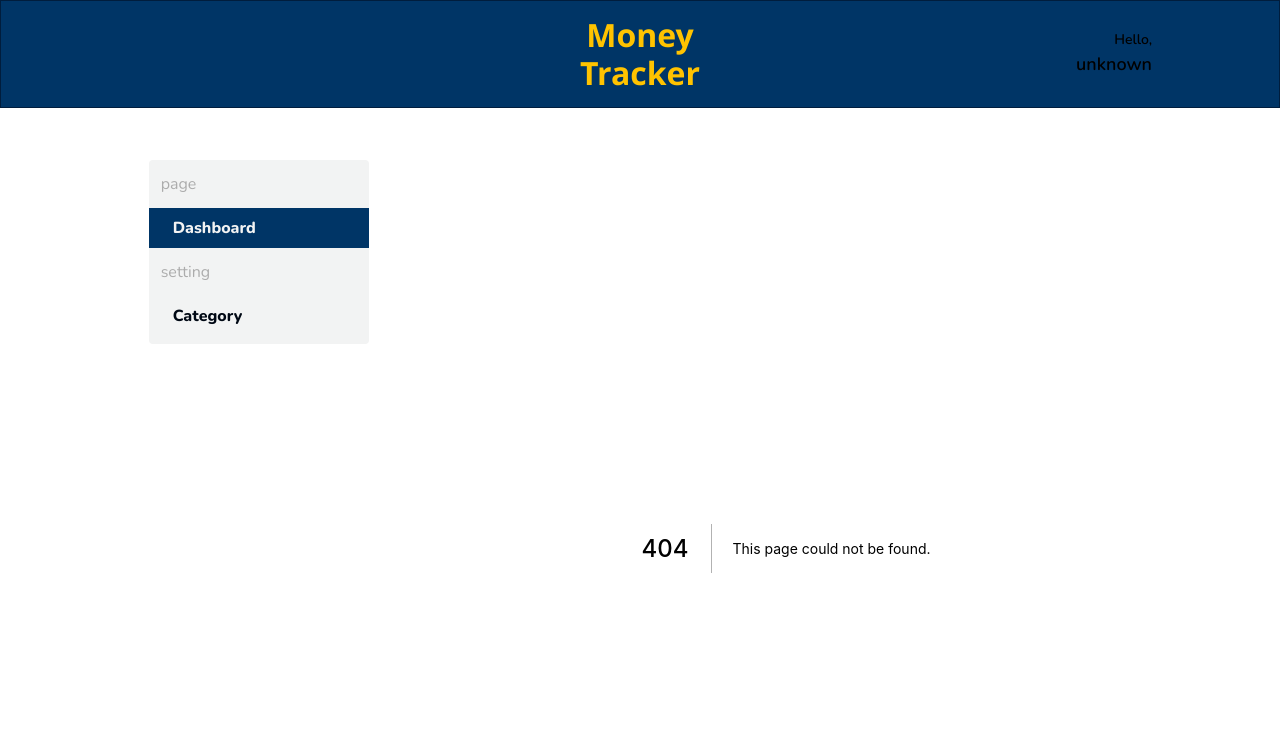
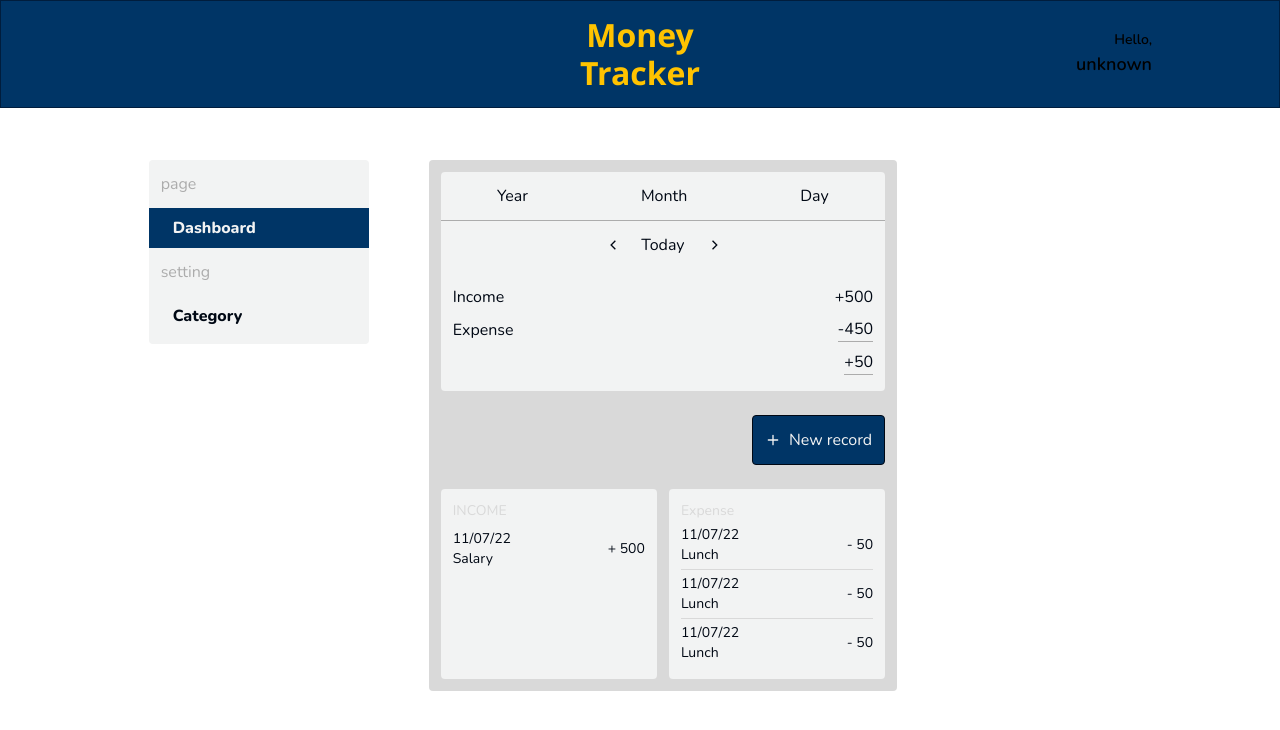
Before and after one commit to WannapornJ/money-tracker, a Next.js app: page / in a window 1280 px wide. Before the commit this address had no page. Shown: the top 730 px of the page. Built offline with nearby package versions, Linux system fonts and the light colour scheme; a web font is replaced by a local one.

Commit message:
feat: static report

```diff
--- /dev/null
+++ b/pages/components/listDetail.jsx
@@ -0,0 +1,29 @@
+import React from 'react'
+import { CgTrashEmpty, CgPen } from 'react-icons/cg'
+
+export default function ListDetail() {
+  return (
+    <div className='mr-3 bg-gray-100 rounded text-blue-300 h-full box-border'>
+      <div className='flex items-center justify-between border-b-[1px] border-gray-200 text-sm'>
+        <p className='p-3'>Tracnsaction detail</p>
+        <div className='p-3 flex items-center justify-end gap-x-3'>
+          <CgTrashEmpty />
+          <CgPen />
+        </div>
+      </div>
+      <div className='p-3 flex items-center justify-around gap-x-5'>
+        <div>
+          <div className='border-b-[1px] border-gray-200'>
+            <p>Food</p>
+            <p>17/11/22</p>
+          </div>
+          <div>
+            <p>Lunch</p>
+            <p>-50</p>
+          </div>
+        </div>
+        <div className='border rounded w-full h-[100px] flex justify-center items-center'>IMG</div>
+      </div>
+    </div>
+  )
+}
--- /dev/null
+++ b/pages/index.jsx
@@ -0,0 +1,207 @@
+import Head from 'next/head'
+import { useEffect, useState } from 'react'
+import ListDetail from './components/listDetail'
+import { CgChevronLeft, CgChevronRight, CgMathPlus } from 'react-icons/cg'
+import StyledInput from './components/input.jsx'
+import axios from './config/axios'
+// import Image from 'next/image'
+// import styles from '../styles/Home.module.css'
+
+export default function Home(props) {
+  const [data, setData] = useState(props.transactions)
+  const [filterBy, setFilterBy] = useState(props.filterBy[0])
+  const [count, setCount] = useState(0)
+  const [detailModalVisible, setDetailModalVisible] = useState(false)
+  const [addingModalVisible, setaddingModalVisible] = useState(false)
+  const [category, setCategory] = useState([])
+  const [record, setRecord] = useState({bill_img: '', cateId:'', cost:'', date:'', title: ''})
+  const changeFilter = (id) => {
+    setFilterBy(props.filterBy[id])
+  }
+  const increaseCount = () => {
+    if (count < 0) {
+      setCount(prev => prev + 1)
+    }
+  }
+  const decreaseCount = () => {
+    setCount(prev => prev - 1)
+  }
+  const modalToggle = () => {
+    setDetailModalVisible(!detailModalVisible)
+  }
+  const toggleAddingModal = () => {
+    setaddingModalVisible(!addingModalVisible)
+  }
+  const cancel = (e) => {
+    e.preventDefault();
+    setaddingModalVisible(false)
+    setRecord({bill_img: '', cateId:'', cost:'', date:'', title: ''})
+  }
+  const save = () => {
+    console.log('record', record)
+  }
+  useEffect(() => {
+    async()=>{
+      const response = await axios.get('/category')
+      console.log('reponse :>> ', response.data);
+    }
+  }, [])
+
+  return (
+    <div className='flex justify-center h-full py-3'>
+      <Head>
+        <title>Money Tracker</title>
+        <meta name="description" content="Online money tracking" />
+        <link rel="icon" href="/favicon.ico" />
+      </Head>
+      <section className='mr-3 bg-gray-100 rounded text-blue-300 w-8/12 sm:w-2/3'>
+        <div className='mx-3 my-3 bg-offWhite rounded'>
+          <ul className='flex justify-around border-b-[1px] border-gray-200'>
+            <li className='p-3'>Year</li>
+            <li className='p-3'>Month</li>
+            <li className='p-3'>Day</li>
+          </ul>
+          <div className='p-3 flex items-center justify-center gap-x-5 cursor-pointer'>
+            <div><CgChevronLeft /></div>
+            <p>Today</p>
+            <div><CgChevronRight /></div>
+          </div>
+          <div>
+            <ul className='p-3'>
+              <li className='py-1 flex justify-between items-center'>
+                <p>Income</p>
+                <p>+500</p>
+              </li>
+              <li className='py-1 flex justify-between items-center'>
+                <p>Expense</p>
+                <p className='border-b-[1px] border-gray-200'>-450</p>
+              </li>
+              <li className='py-1 flex justify-between items-center'>
+                <p></p>
+                <p className='border-b-[1px] border-double border-gray-200'>+50</p>
+              </li>
+            </ul>
+          </div>
+        </div>
+        <div className='p-3 flex justify-end'>
+          <button
+            className='flex items-center gap-x-2 text-offWhite bg-blue-100 hover:bg-blue-200 rounded p-3 border border-blue-300'
+            onClick={toggleAddingModal}><CgMathPlus />New record</button>
+        </div>
+        {addingModalVisible && <div className='z-10 fixed inset-1 flex items-center justify-center w-full'>
+          <form onSubmit={cancel} className='shadow-[0_0_100vw_100vw_rgba(0,0,0,0.7)] w-6/12 h-[290px] min-w-[340px] bg-offWhite rounded max-w-[600px]'>
+            <p className='pl-5 py-5 border-b-[1px]'>New Record</p>
+            <div className='px-5 flex items-center content-center gap-4 mt-3'>
+            <div className='flex'>
+                <label className='p-0 text-sm text-gray-200'>Photo
+                  <div>bill</div>
+                </label>
+              </div>
+              <div className='w-full flex flex-col'>
+                <div className='flex justify-evenly items-center'>
+                  <div className='flex'>
+                    <label className='p-0 text-sm text-gray-200'>category
+                      <select
+                        className='w-full h-11 rounded bg-offWhite border border-gray-200 pl-3 text-blue-300'
+                      onChange={(e)=> setRecord({...record, cateId: e.target.value})}
+                      value={record.cateId}
+                      >
+                        <option></option>
+                        <option value="income">Income</option>
+                        <option value="expense">Expense</option>
+                      </select>
+                    </label>
+                  </div>
+                  <StyledInput
+                    title='amount'
+                    type='number'
+                  change={(e) => setRecord({...record, cost: e.target.value})}
+                  value={record.cost}
+                  />
+                  <StyledInput
+                    title='date'
+                    type='date'
+                  change={e=> setRecord({...record, date: e.target.value})}
+                  value={record.date}
+                  />
+                </div>
+                <div>
+                <StyledInput
+                    title='title'
+                    type='text'
+                  change={e=> setRecord({...record, title: e.target.value})}
+                  value={record.title}
+                  />
+                </div>
+              </div>
+            </div>
+            <div className='px-5 font-semibold flex justify-end gap-x-6 mt-5'>
+              <button
+                className='border rounded p-2 border-blue-300 hover:bg-red w-3/12'
+                onClick={cancel}
+              >
+                cancel
+              </button>
+              <button
+                className='border rounded p-2 border-blue-300 bg-yellow-200 hover:bg-yellow-100 w-5/12'
+                onClick={save}
+              >
+                Save
+              </button>
+            </div>
+          </form>
+        </div>}
+        <div className='p-3 flex gap-y-3 flex-col md:flex-row md:gap-x-3 md:gap-y-0 w-full'>
+          <div className='bg-offWhite rounded w-full md:w-6/12 p-3'>
+            <p className='text-sm text-gray-100'>INCOME</p>
+            <div className='divide-y-1'>
+              {data.map((list) => {
+                if (list.type === 'income') return (<div className='flex justify-between items-center text-sm mt-2' onClick={modalToggle}>
+                  <div>
+                    <p>{list.date}</p>
+                    <p>{list.title}</p>
+                  </div>
+                  <div>
+                    + {list.cost}
+                  </div>
+                </div>)
+              })}
+            </div>
+          </div>
+          <div className='bg-offWhite rounded w-full md:w-6/12 p-3'>
+            <p className='text-sm text-gray-100'>Expense</p>
+            <div className='divide-y divide-gray-100'>
+              {data.map((list) => {
+                if (list.type === 'expense') return (<div className='flex justify-between items-center text-sm py-1' onClick={modalToggle}>
+                  <div>
+                    <p>{list.date}</p>
+                    <p>{list.title}</p>
+                  </div>
+                  <div>
+                    - {list.cost}
+                  </div>
+                </div>)
+              })}
+            </div>
+          </div>
+        </div>
+      </section>
+      <aside className='hidden sm:block w-1/3 max-h-[200px]'>
+        {detailModalVisible && <ListDetail />}
+      </aside>
+    </div>
+  )
+}
+export const getStaticProps = async() => {
+  return {
+    props: {
+      transactions: [
+        { id: 1, title: 'Lunch', cost: 50, date: '11/07/22', year: 2022, bill_img: '', category: 1, type: 'expense', user: 1 },
+        { id: 1, title: 'Lunch', cost: 50, date: '11/07/22', year: 2022, bill_img: '', category: 1, type: 'expense', user: 1 },
+        { id: 1, title: 'Lunch', cost: 50, date: '11/07/22', year: 2022, bill_img: '', category: 1, type: 'expense', user: 1 },
+        { id: 1, title: 'Salary', cost: 500, date: '11/07/22', year: 2022, bill_img: '', category: 4, type: 'income', user: 1 },
+      ],
+      filterBy: ['date', 'month', 'year']
+    }
+  }
+}
```
